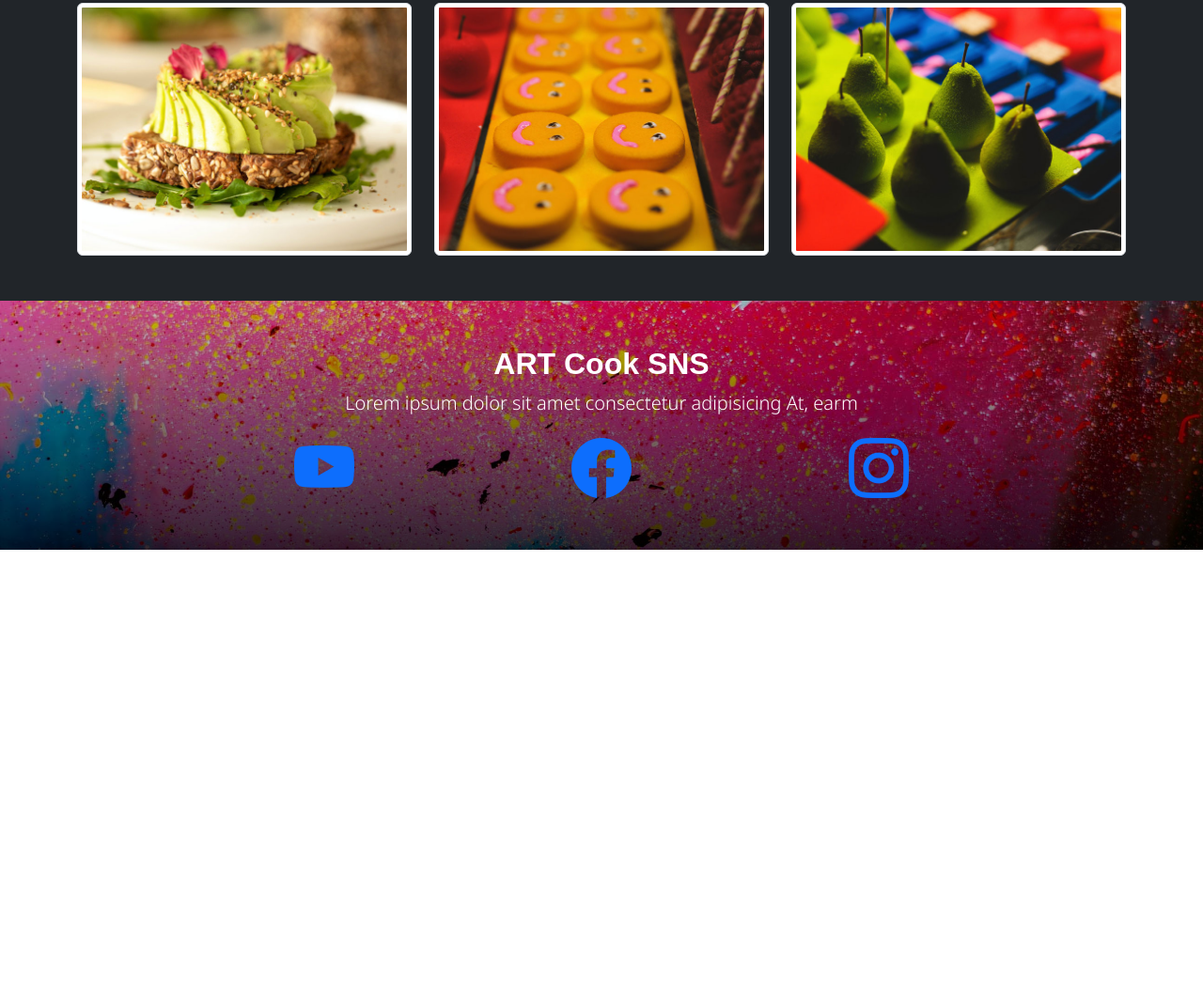
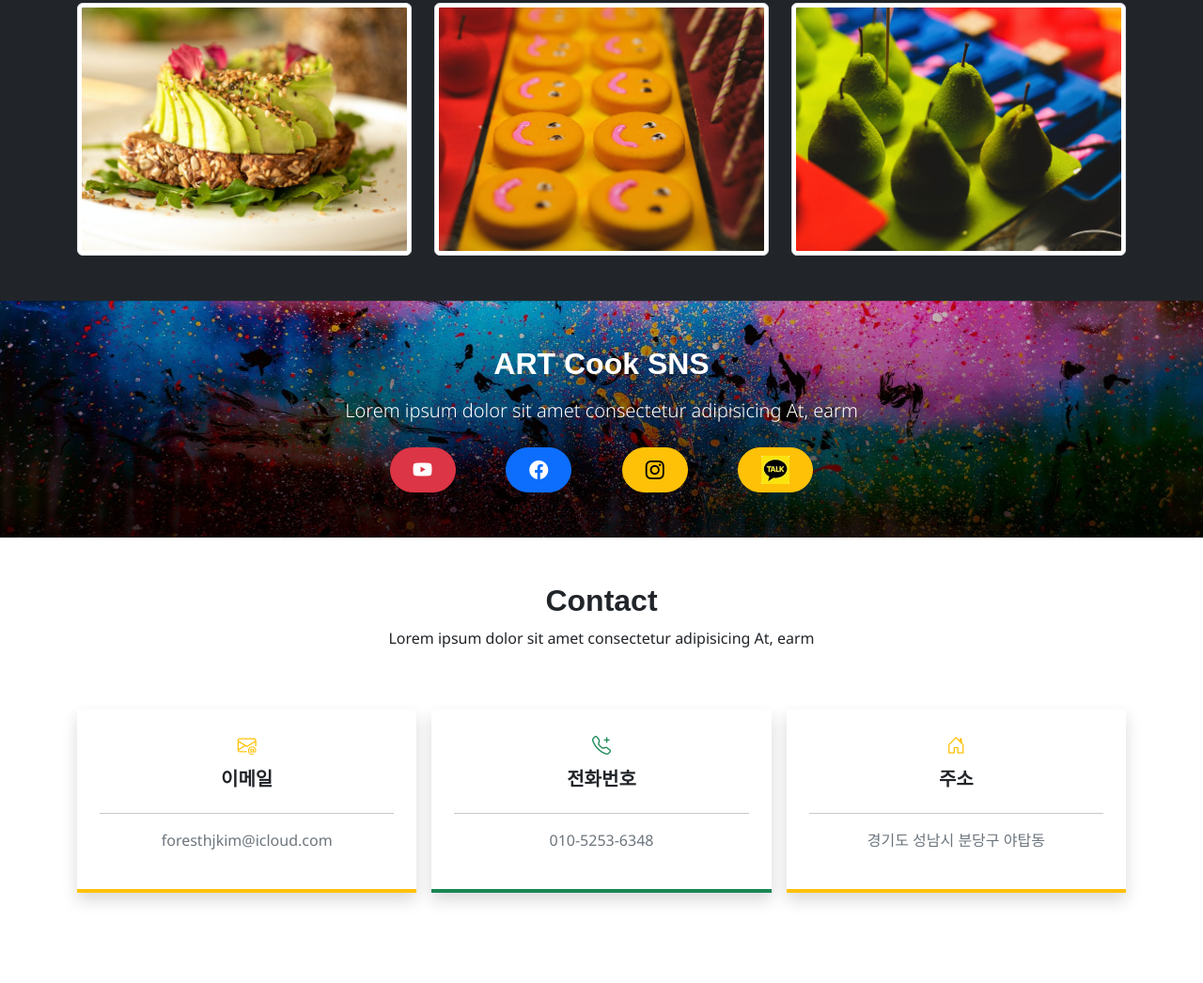
Before and after one commit to foresthjkim/Dudureamcook, a plain HTML site: page index.html in a window 1280 px wide. Shown: the part 1976-3022 px from the top of the page at 94% size. Before the commit the page ends 2561 px from the top, so only its background shows below. Drawn offline with nearby package versions, Linux system fonts and the light colour scheme; a web font is replaced by a local one.

Commit message:
20260113_02 commit

```diff
--- a/css/style.css
+++ b/css/style.css
@@ -17,5 +17,16 @@ header {
 section#sns-links {
     background-image: linear-gradient(to top, rgba(0,0,0,0.8),rgba(0,0,0,0.2)), url(../images/sns-bg.jpg);
     background-size: cover;
-    background-position: center top;
+    background-position: center;
 }
+
+@media (min-width: 768px) {
+    .sns2 {
+        width: 50%;
+    }
+}
+@media (min-width: 768px) {
+    .contact2 {
+        width: 50%;
+    }
+}
--- a/index.html
+++ b/index.html
@@ -7,6 +7,7 @@
     <title>두드림cook</title>
     <link rel="stylesheet" href="./css/bootstrap.css">
     <link rel="stylesheet" href="https://cdn.jsdelivr.net/npm/bootstrap-icons@1.13.1/font/bootstrap-icons.min.css">
+    <link rel="stylesheet" href="https://cdnjs.cloudflare.com/ajax/libs/font-awesome/6.5.1/css/all.min.css">
     <link rel="stylesheet" href="./css/style.css">
 
 </head>
@@ -71,24 +72,68 @@
 
      </section>
 <!-- 포트폴리오 섹션 끝 -->
-<!-- 4. SNS 섹션 시작: css 에서 이미지 연결 / sns 아이콘 디플렉스로 정렬 -->
-     <section id="sns-links" class="py-5">
-        <div class="container">
-            <div class="text-white text-center">
-                <h2 class="fw-bold">ART Cook SNS</h2>
+<!-- 4. SNS 섹션 시작: css 에서 이미지 연결 / sns 아이콘 디플렉스로 정렬 / d-flex 반응형 플렉스로 변형 -->
+     <section id="sns-links" class="py-5">   <!-- py 위와의 간격을 패딩 py-5 적용 -->
+        <div class="container text-white text-center">
+            <div>
+                <h2 class="fw-bold mb-3">ART Cook SNS</h2>
                 <p class="lead">Lorem ipsum dolor sit amet consectetur adipisicing At, earm</p>
             </div>
-            <div class="d-flex justify-content-evenly">
-                <a class="bi bi-youtube display-3" href="https://www.youtube.com"></a>
-                <a class="bi bi-facebook display-3" href="https://facebook.com"></a>
-                <a class="bi bi-instagram display-3" href="https://instagram.com"></a>
+            <!-- <div class="d-flex justify-content-evenly">
+                <a class="bi bi-youtube display-1" href="https://www.youtube.com" target="_blank"></a>
+                <a class="bi bi-facebook display-1" href="https://facebook.com" target="_blank"></a>
+                <a class="bi bi-instagram display-1" href="https://instagram.com" target="_blank"></a>
+                <a class="fa-solid fa-comment btn btn-warning d-flex align-items-center gap-2" href="http://kakao.com" target="_blank"></a>
+            </div> -->
+             <div class="d-flex justify-content-evenly w-70 mt-4 m-auto sns2">
+                <a href="https://www.youtube.com" target="_blank" class="btn btn-danger rounded-pill btn-lg px-4"><i class="bi bi-youtube"></i></a>
+                <a href="https://facebook.com" target="_blank" class="btn btn-primary rounded-pill btn-lg px-4"><i class="bi bi-facebook"></i></a>
+                <a href="https://instagram.com" target="_blank" class="btn btn-warning rounded-pill btn-lg px-4"><i class="bi bi-instagram"></i></a>
+                <a href="http://kakao.com" target="_blank"> <img src="./images/kakao.jpg" alt="카카오" width="80px" class="btn btn-warning rounded-pill btn-lg px-4"></a>
 
             </div>
+        </div>
+     </section>
+<!-- SNS 섹션 끝 -->
+<!-- 연락처 섹션 시작 -->
+     <section class="container text-center py-5" id="contact">
+        <div>
+            <h2 class="fw-bold">Contact</h2>
+            <p>Lorem ipsum dolor sit amet consectetur adipisicing At, earm</p>
+        </div>
+        <div class="row g-3 py-5">       <!-- 거터 gx-: 열과 열사이의 패딩 간격을 주겠다. 이유는 모바일 반응형인 경우 고정 열 간격유지-->
+            <div class="col-md">
+                <div class="shadow p-4 border-bottom border-4 border-warning">
+                    <i class="bi bi-envelope-at fs-5 text-warning"></i>
+                    <h3 class="fw-bold fs-5 py-2">이메일</h3>
+                    <hr>
+                    <p class="text-secondary">foresthjkim@icloud.com</p>
+                </div>
+            </div>
+            <div class="col-md">
+                <div class="shadow p-4 border-bottom border-4 border-success">
+                    <i class="bi bi-telephone-plus fs-5 text-success"></i>
+                    <h3 class="fw-bold fs-5 py-2">전화번호</h3>
+                    <hr>
+                    <p class="text-secondary">010-5253-6348</p>
+                </div>
+            </div>
+            <div class="col-md">
+                <div class="shadow p-4 border-bottom border-4 border-warning">
+                    <i class="bi bi-house-door fs-5 text-warning"></i>
+                    <h3 class="fw-bold fs-5 py-2">주소</h3>
+                    <hr>
+                    <p class="text-secondary">경기도 성남시 분당구 야탑동 </p>
+                    </div>
+            </div>
+
         </div>
 
      </section>
 
-<!-- SNS 섹션 끝 -->
+<!-- 연락처 섹션 끝 -->
+
+
 
 
     <script src="./jss/bootstrap.bundle.js"></script>
```
Also changed, not shown: images/kakao.jpg (added).
